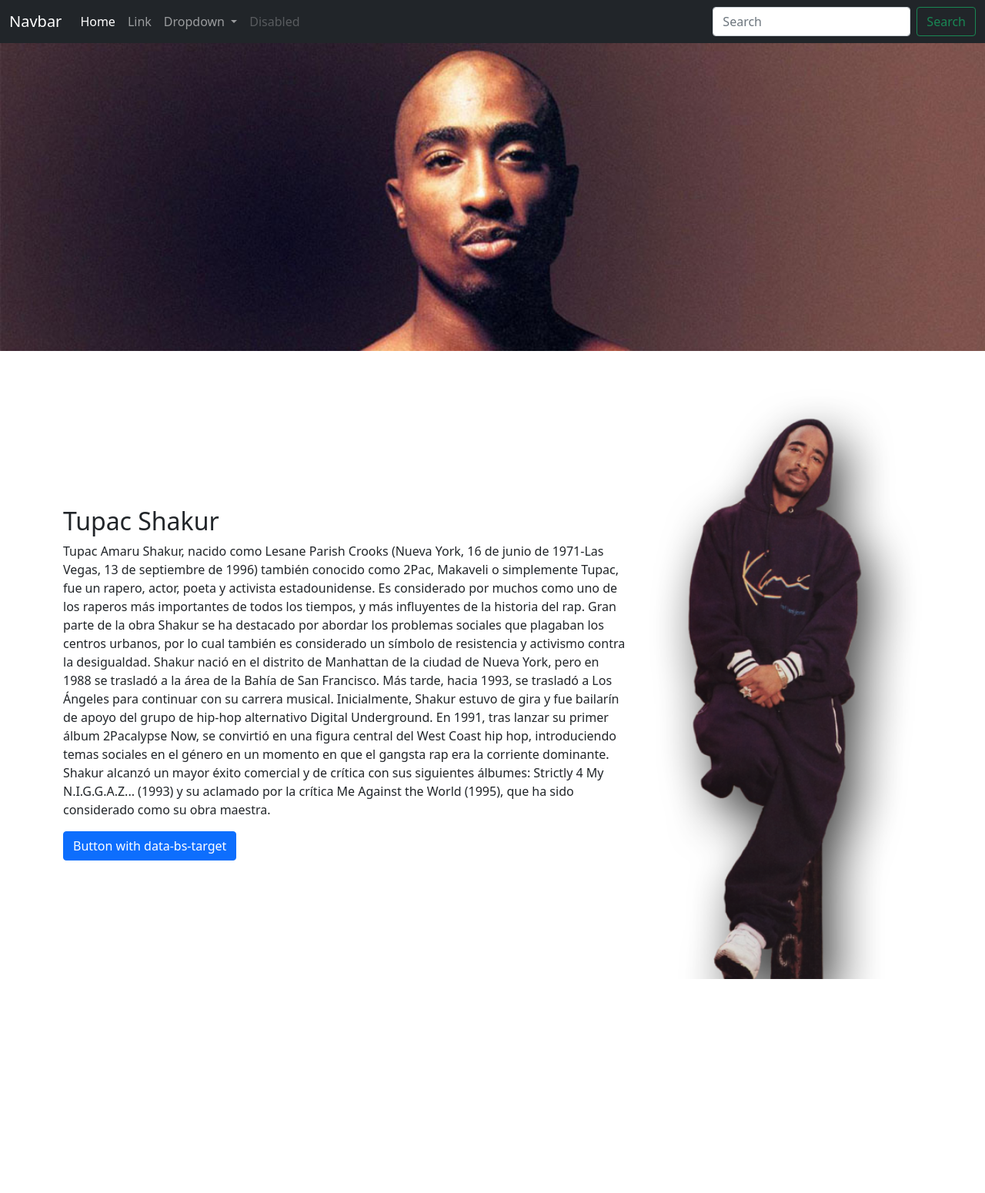
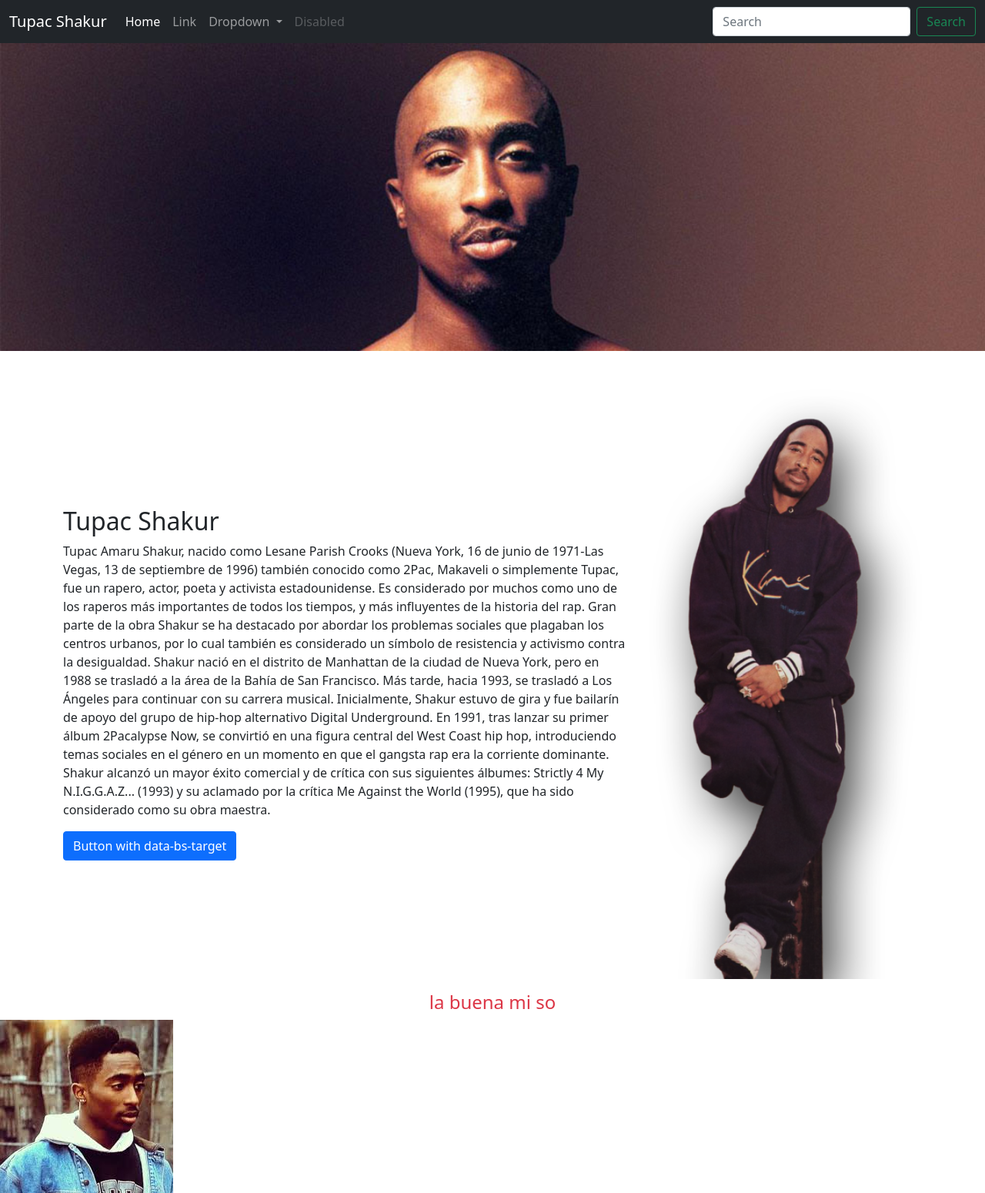
Before and after one commit to AdrianMosquera2004/tiendamiercoles, a plain HTML site: page index.html in a window 1280 px wide. Shown: the whole page at 77% size. Before the commit the page ends 1288 px from the top, so only its background shows below. Drawn offline with nearby package versions, Linux system fonts and the light colour scheme.

Commit message:
se crean ejemplos Dom

```diff
--- a/index.html
+++ b/index.html
@@ -10,12 +10,13 @@
     rel="stylesheet"
     href="https://cdnjs.cloudflare.com/ajax/libs/animate.css/4.1.1/animate.min.css"
   />
+  <link href="img/2.ico" rel="icon">
 </head>
 <body>
     <header>
         <nav class="navbar navbar-expand-lg navbar-dark bg-dark animate__animated animate animate__backInLeft">
             <div class="container-fluid">
-              <a class="navbar-brand" href="#">Navbar</a>
+              <a id="menu" class="navbar-brand" href="#">Navbar</a>
               <button class="navbar-toggler" type="button" data-bs-toggle="collapse" data-bs-target="#navbarSupportedContent" aria-controls="navbarSupportedContent" aria-expanded="false" aria-label="Toggle navigation">
                 <span class="navbar-toggler-icon"></span>
               </button>
@@ -98,6 +99,12 @@
           </div>
     </section>
 
+    <section>
+      <h4 id="titulo" class="2pac">LA BUENA MI PAPACHO</h4>
+
+      <img src="img/2.ico" alt="foto" id="foto12">
+    </section>
+
     <footer>
 
     </footer>
--- a/js/controladorTienda.js
+++ b/js/controladorTienda.js
@@ -1,31 +1,19 @@
-//ENTRADAS DEL PROBELMA (comentario de liena)
+//controlando etiquetas
 
-/*
-Esto es
-un
-Comentario de bloque
-*/
-//ENTRADAS==VARIABLES==CONSTANTES
-let nombreproducto="Camisetas de Tupac Shakur"
-let precioProducto=80000
-let pesoProducto=18.9
-let tieneDescuento=true
-let descricionProducto="Camisetas de la Linea  Tupac Shakur"
-let telefonoVendedor="3215745296"
+//1. crear  una variable para guardar una etiqueta
+let etiquetaTitulo = document.getElementById("titulo")
+console.log(etiquetaTitulo)
 
-const NOMBRE_CLIENTE="Adrian"
+//2. como modificar el texto de una etiqueta
+etiquetaTitulo.textContent="la buena mi so"
+let etiquetamenu = document.getElementById("menu")
+etiquetamenu.textContent="Tupac Shakur"
 
-//Arreglos unidimensionales (vectores)
-//Sirven para almacenar varios elementos en 1 sola variable
+//controlando una foto
+let etiquetaFoto=document.getElementById("foto12")
+console.log(etiquetaFoto)
+etiquetaFoto.src="img/3.jpg"
 
-let productos=["Camisetas, Pantalones, Pañoletas"]
-let productos2= Array("Camiseta, Pantalones, Pañoletas, Juana")
-
-
-//SALIDAS
-console.log("Mi perro")
-console.log(nombreproducto)
-console.log("su nombre es: "+NOMBRE_CLIENTE+" y su producto es: "+nombreproducto)
-console.log(`su nombrer es: ${NOMBRE_CLIENTE} y su producto es ${nombreproducto}`)
-console.log(productos)
-console.log(productos2[2])
+//cambiar estilo de la etiqueta
+etiquetaTitulo.classList.add("text-center")
+etiquetaTitulo.classList.add("text-danger")
```
Also changed, not shown: img/2.ico (added), img/3.jpg (added).
